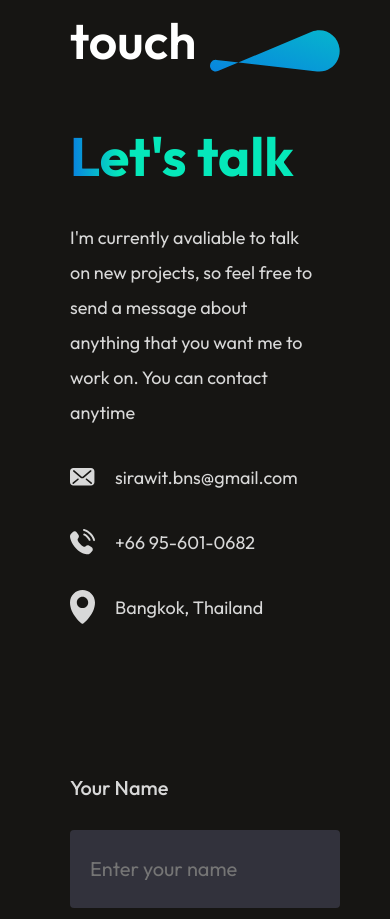
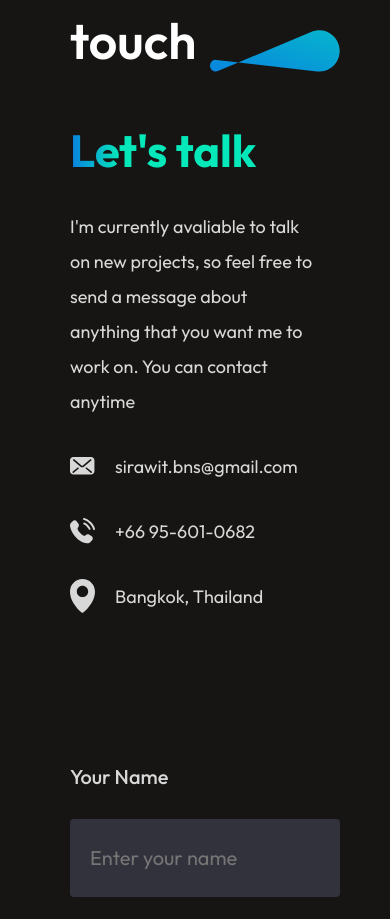
Before and after one commit to Franksirawit98/Portfolio, a React (Vite) app: page / in a window 390 px wide. Shown: the part 5020-5939 px from the top of the page. Built offline with nearby package versions, Linux system fonts and the light colour scheme.

Commit message:
แก้ไข Resposive

```diff
--- a/src/Components/Contact/Contact.css
+++ b/src/Components/Contact/Contact.css
@@ -153,3 +153,10 @@
         padding: 15px 40px;
     }
 }
+/*Mobile*/
+@media (max-width: 430px) {
+
+    .contact-left h1 {
+        font-size: 45px;
+    }
+}
```
